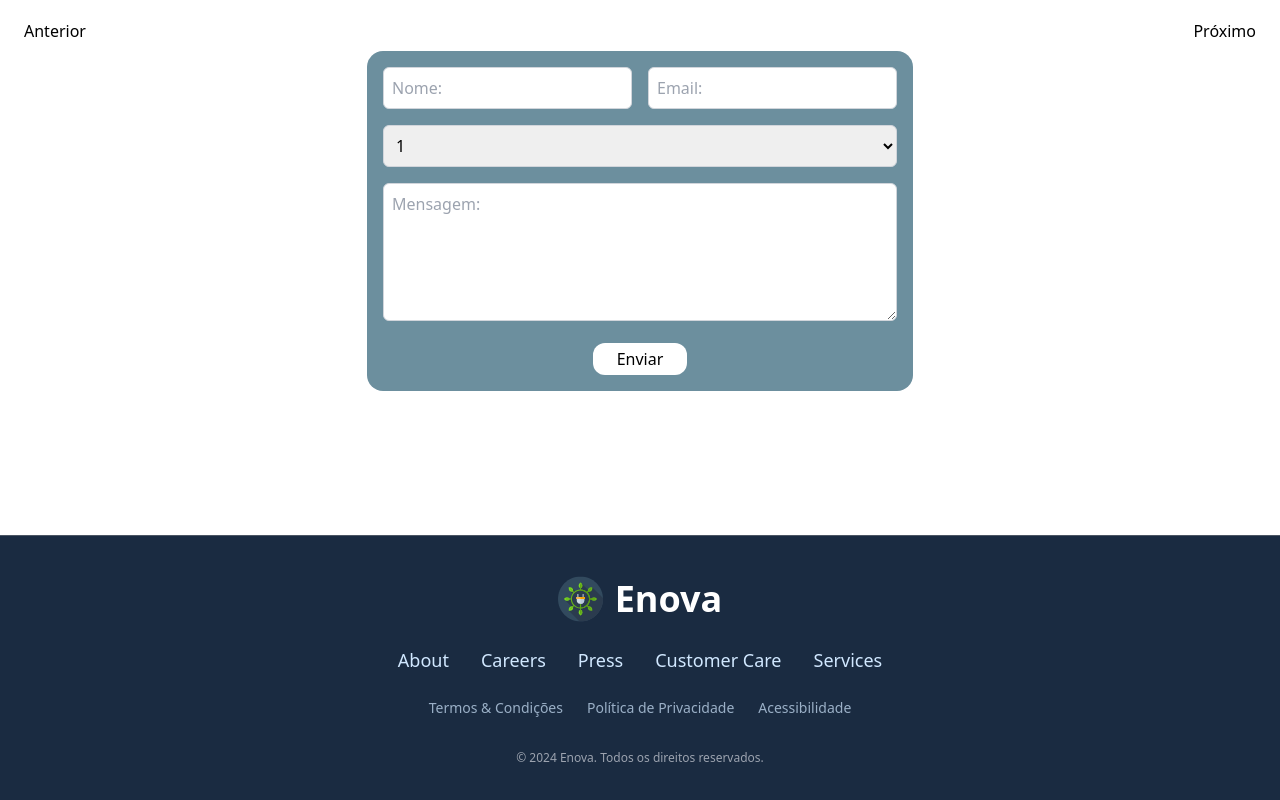
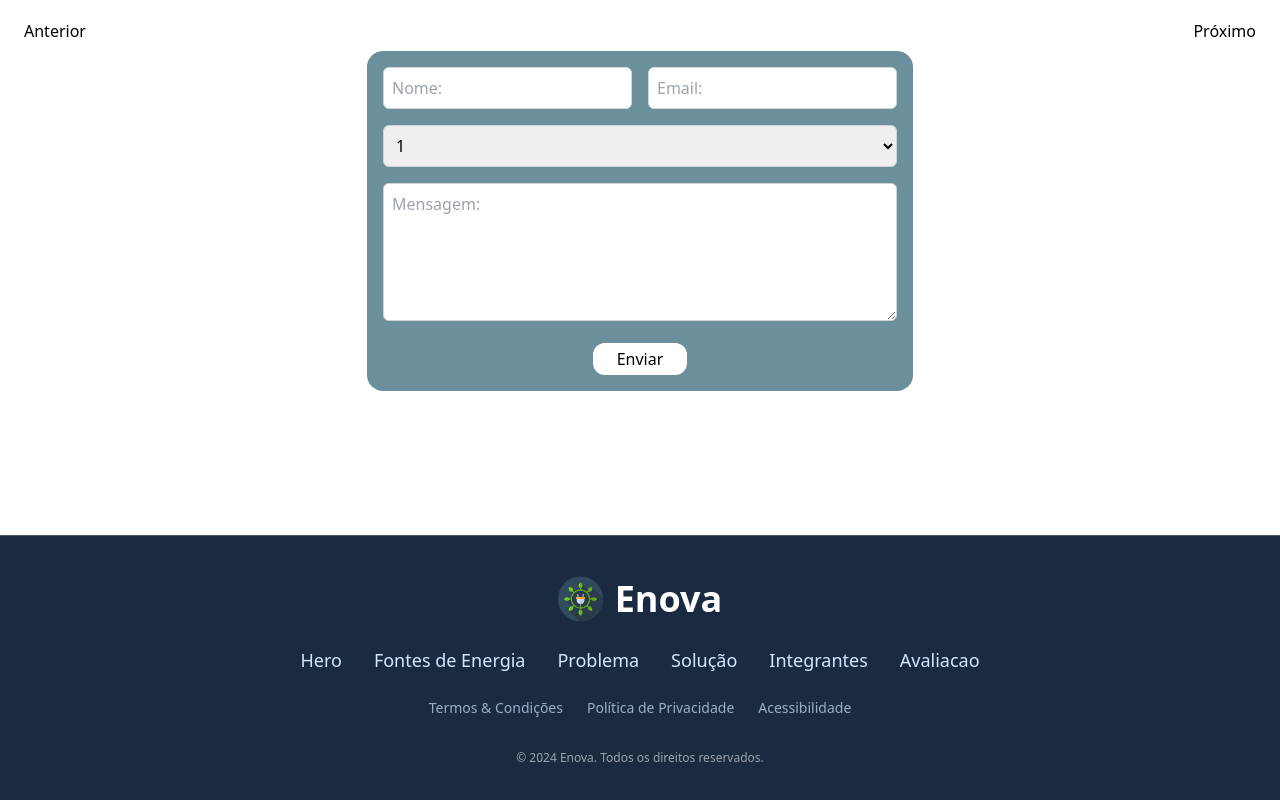
Before and after one commit to Victor-Estrella/Enova, a Next.js app: page / in a window 1280 px wide. Shown: the part 5018-5818 px from the top of the page. Built offline with nearby package versions, Linux system fonts and the light colour scheme; no server answers.

Commit message:
adição de id nas sections

```diff
--- a/src/components/Avaliacao/Avaliacao.tsx
+++ b/src/components/Avaliacao/Avaliacao.tsx
@@ -126,7 +126,7 @@ export default function Avaliacao() {
 
 
     return (
-        <section className="flex flex-col items-center min-h-screen">
+        <section className="flex flex-col items-center min-h-screen" id="avaliacao">
             <h2 className="mt-12 mb-5 text-[#101828] font-semibold text-3xl md:text-4xl lg:text-5xl">Avalie-nos</h2>
             <h3 className="mb-12 text-xs text-center text-[#475467] md:text-sm lg:text-base lg:w-1/2">Quer avaliar nossos serviços ou compartilhar sua opinião sobre a ENOVA? Sua experiência é fundamental para nós! Preencha o formulário abaixo e nos ajude a aprimorar nossas soluções de energia verde, construindo um futuro mais sustentável.</h3>
 
--- a/src/components/FonteEnergia/FonteEnergia.tsx
+++ b/src/components/FonteEnergia/FonteEnergia.tsx
@@ -7,7 +7,7 @@ import Geotermica from '../../../public/img/geotermica.webp';
 
 export default function FonteEnergia() {
   return (
-    <section className="flex flex-col items-center my-12 mb-24 min-h-screen">
+    <section className="flex flex-col items-center my-12 mb-24 min-h-screen" id="fontes">
         <h2 className="mt-12 mb-5 text-[#101828] text-center font-bold text-3xl md:text-4xl lg:text-5xl">Fontes de energia renováveis</h2>
         <h3 className="mb-12 text-xs text-center text-[#475467] md:text-sm lg:text-base">Principais Tipos de Fontes de Energia Renováveis e O que são</h3>
         <div className="flex flex-wrap flex-col lg:flex-row items-center gap-5 lg:justify-evenly w-full">
--- a/src/components/Footer/Footer.tsx
+++ b/src/components/Footer/Footer.tsx
@@ -10,11 +10,12 @@ export default function Footer() {
             </div>
             <div>
                 <ul className="flex flex-col items-center space-y-2 sm:flex-row sm:space-y-0 sm:space-x-4 lg:space-x-8 mb-6">
-                    <li><a href="#" className="text-[#D1E8FF] hover:text-[#AFCBFF] text-base lg:text-lg">About</a></li>
-                    <li><a href="#" className="text-[#D1E8FF] hover:text-[#AFCBFF] text-base lg:text-lg">Careers</a></li>
-                    <li><a href="#" className="text-[#D1E8FF] hover:text-[#AFCBFF] text-base lg:text-lg">Press</a></li>
-                    <li><a href="#" className="text-[#D1E8FF] hover:text-[#AFCBFF] text-base lg:text-lg">Customer Care</a></li>
-                    <li><a href="#" className="text-[#D1E8FF] hover:text-[#AFCBFF] text-base lg:text-lg">Services</a></li>
+                    <li><a href="#hero" className="text-[#D1E8FF] hover:text-[#AFCBFF] text-base lg:text-lg">Hero</a></li>
+                    <li><a href="#fontes" className="text-[#D1E8FF] hover:text-[#AFCBFF] text-base lg:text-lg">Fontes de Energia</a></li>
+                    <li><a href="#problema" className="text-[#D1E8FF] hover:text-[#AFCBFF] text-base lg:text-lg">Problema</a></li>
+                    <li><a href="#solucao" className="text-[#D1E8FF] hover:text-[#AFCBFF] text-base lg:text-lg">Solução</a></li>
+                    <li><a href="#integrantes" className="text-[#D1E8FF] hover:text-[#AFCBFF] text-base lg:text-lg">Integrantes</a></li>
+                    <li><a href="#avaliacao" className="text-[#D1E8FF] hover:text-[#AFCBFF] text-base lg:text-lg">Avaliacao</a></li>
                 </ul>
             </div>
             <div>
--- a/src/components/Hero/Hero.tsx
+++ b/src/components/Hero/Hero.tsx
@@ -2,7 +2,7 @@ import styles from './hero.module.css'
 
 export default function Hero() {
   return (
-    <section className={`relative h-screen bg-cover bg-center ${styles.heroSection}`}>
+    <section className={`relative h-screen bg-cover bg-center ${styles.heroSection}`} id='hero'>
       <div className="relative z-10 text-white justify-center h-screen p-8 flex flex-col md:ml-10 lg:ml-24 lg:w-1/2">
         <h1 className="text-3xl md:text-4xl lg:text-5xl font-bold">Energizando o Futuro Sustentável</h1>
         <p className="text-base md:text-lg lg:text-2xl w-11/12 font-semibold my-12">A Enova é uma empresa visionária que promove o uso de energias renováveis, transformando o mundo com soluções solares e eólicas para um amanhã mais verde.</p>
--- a/src/components/Integrantes/Integrantes.tsx
+++ b/src/components/Integrantes/Integrantes.tsx
@@ -7,7 +7,7 @@ import Andre from '../../../public/img/andre.jpg';
 
 export default function Integrantes() {
   return (
-    <section className="flex flex-col items-center justify-center my-12 min-h-screen">
+    <section className="flex flex-col items-center justify-center my-12 min-h-screen" id="integrantes">
         <h2 className="mt-12 mb-5 text-[#101828] font-bold text-3xl md:text-4xl lg:text-5xl">Integrantes</h2>
         <h6 className="mb-12 text-sm text-center text-[#475467] md:text-sm lg:text-base">Profissionais dedicados e apaixonados pela energia verde, unidos para transformar o futuro com inovação e sustentabilidade.</h6>
         <div className="flex flex-col lg:flex-row items-center gap-5 lg:justify-evenly w-full">
--- a/src/components/Problema/Problema.tsx
+++ b/src/components/Problema/Problema.tsx
@@ -3,7 +3,7 @@ import Turbina from "../../../public/img/turbina.svg"
 
 export default function Problema() {
   return (
-    <section className="flex flex-col-reverse lg:flex-row justify-center items-center gap-24 md:flex-col min-h-screen bg-[#E0E0E0]">
+    <section className="flex flex-col-reverse lg:flex-row justify-center items-center gap-24 md:flex-col min-h-screen bg-[#E0E0E0]" id="problema">
         <div className="w-10/12 lg:w-4/12 flex flex-col">
             <h3 className="text-2xl md:text-4xl lg:text-5xl font-semibold text-[#101828]">O Desafio da Energia Renovável</h3>
             <p className="mt-6 text-[#475467] md:text-lg lg:text-xl">Usuários de energia solar e eólica enfrentam dificuldades em monitorar a produção, identificar perdas de eficiência e realizar manutenções preventivas. Isso leva a desperdício energético, falhas inesperadas e altos custos, comprometendo a sustentabilidade e aumentando a pegada de carbono.</p>
--- a/src/components/Solucao/Solucao.tsx
+++ b/src/components/Solucao/Solucao.tsx
@@ -6,7 +6,7 @@ import Manutencao from "../../../public/img/aaa.jpg";
 
 export default function Solucao() {
     return (
-        <div className="bg-[#E3FCEC] min-h-screen text-gray-800">
+        <div className="bg-[#E3FCEC] min-h-screen text-gray-800" id="solucao">
             <section id="solutions" className="py-16 px-4 bg-[#E3FCEC]">
                 <h3 className="text-3xl font-bold text-center text-[#2E7D32] mb-12">Nossas Soluções</h3>
                 <div className="flex flex-col space-y-8 md:space-y-10 justify-center">
```
